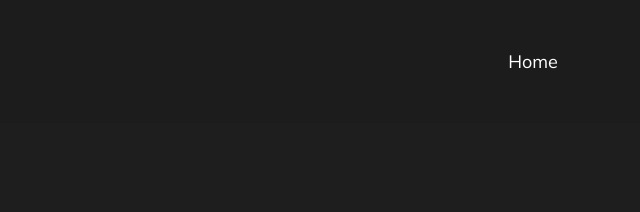
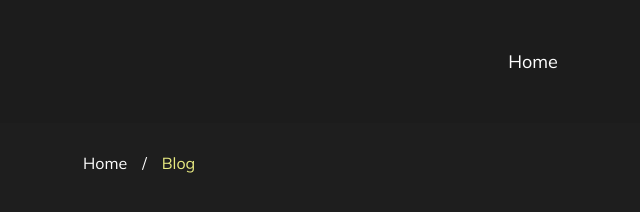
Before and after one commit to code8d/code8d, a plain HTML site: page index.html in a window 1280 px wide. Shown: the whole page, without its empty margins (107-747 px from the left). Drawn offline with Linux system fonts and the light colour scheme.

Commit message:
Completed layout 'Navigation' section

```diff
--- a/index.html
+++ b/index.html
@@ -18,6 +18,18 @@
                 </div>
             </div>
         </header>
+
+        <main class="main">
+            <section class="navigation">
+                <div class="container">
+                    <div class="navigation-block">
+                        <a href="index.html" class="navigation__link">Home</a>
+                        <span class="navigation__span"></span>
+                        <a href="index.html" class="navigation__link">Blog</a>
+                    </div>
+                </div>
+            </section>
+        </main>
     </div>
 
 </body>
--- a/scss/main.scss
+++ b/scss/main.scss
@@ -10,3 +10,24 @@
         font-size: 18px;
     }
 }
+
+.main {
+}
+.navigation {
+    padding: 30px 0;
+    .navigation-block {
+        display: flex;
+        .navigation__link {
+            display: flex;
+            &:last-child {
+                color: #EAEC82;
+            }
+        }
+        .navigation__span:not(:last-child) {
+            &::after {
+                content: "/";
+                margin: 0 15px;
+            }
+        }
+    }
+}
```
Also changed, not shown: css/styles.css.
